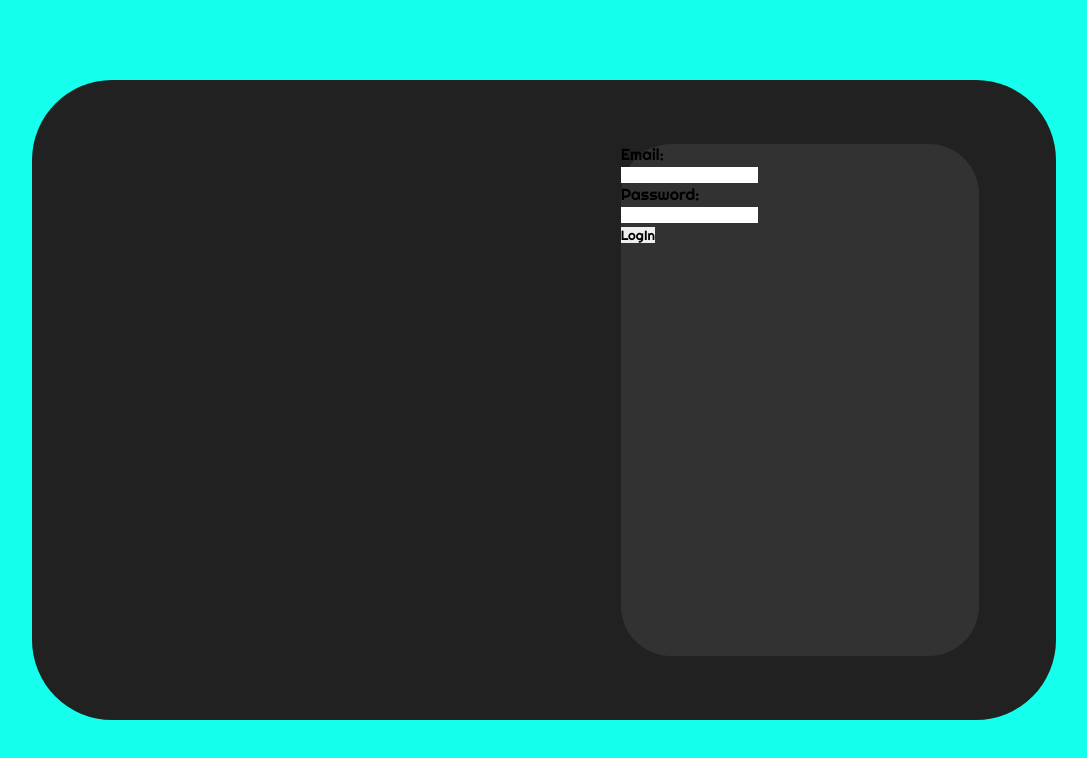
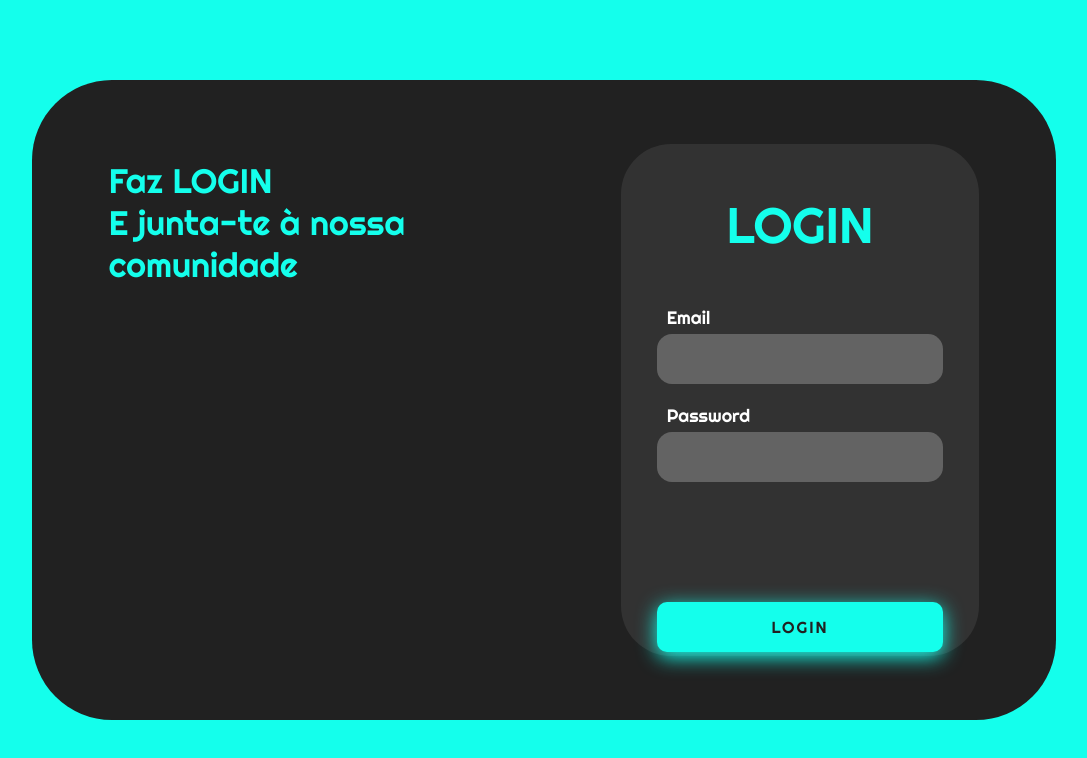
Before and after one commit to Acr2004/Login-Page, a plain HTML site: page index.html in a window 1280 px wide. Shown: the whole page, without its empty margins (96-1183 px from the left). Drawn offline with Linux system fonts and the light colour scheme.

Commit message:
Version 1.0.3

```diff
--- a/index.html
+++ b/index.html
@@ -15,18 +15,23 @@
         <div id="flex">
             <div id="container">
                 <div id="left">
-                    <h1></h1>
-                    <img>
+                    <div id="title">
+                        <span id="title-1">Faz LOGIN</span>
+                        <br>
+                        <span id="title-2">E junta-te à nossa comunidade</span>
+                    </div>
+                    <img src="" alt="">
                 </div>
 
                 <div id="right">
                     <div id="card">
+                        <span>LOGIN</span>
                         <form>
-                            <label class="input-name">Email:</label><br>
-                            <input type="email" class="input-box"><br>
-                            <label class="input-name">Password:</label><br>
-                            <input type="password" class="input-box"><br>
-                            <input type="submit" value="LogIn">
+                            <label class="input-name">Email</label>
+                            <input type="email" class="input-box">
+                            <label class="input-name">Password</label>
+                            <input type="password" class="input-box">
+                            <input type="submit" value="LOGIN" id="login">
                         </form>
                     </div>
                 </div>
--- a/style.css
+++ b/style.css
@@ -53,10 +53,68 @@ body {
     height: 100%;
 }
 
+#title {
+    width: 70%;
+    margin: 80px auto 0 auto;
+}
+
+#title-1 {
+    color: var(--main-color);
+    font-size: 34px;
+}
+
+#title-2 {
+    color: var(--main-color);
+    font-size: 34px;
+}
+
 /* Card */
 #card {
+    text-align: center;
     width: 70%;
     height: 80%;
     border-radius: 50px;
     background-color: var(--card-color);
 }
+
+#card span {
+    display: inline-block;
+    font-size: 50px;
+    color: var(--main-color);
+    margin: 50px 0 50px 0;
+}
+
+form {
+    margin: auto;
+    text-align: justify;
+    display: flex;
+    flex-direction: column;
+    width: 80%;
+}
+
+form label {
+    color: #FFFFFF;
+    font-size: 18px;
+    margin: 0 0 5px 10px;
+}
+
+.input-box {
+    height: 50px;
+    border-radius: 15px;
+    color: #FFFFFF;
+    background-color: #636363;
+    margin: 0 0 20px 0;
+}
+
+#login {
+    margin: 100px 0 0 0;
+    cursor: pointer;
+    width: 100%;
+    height: 50px;
+    border-radius: 10px;
+    font-size: 16px;
+    letter-spacing: 2px;
+    color: var(--container-color);
+    background-color: var(--main-color);
+    box-shadow: 0 5px 20px 0 var(--main-color);
+}
```
